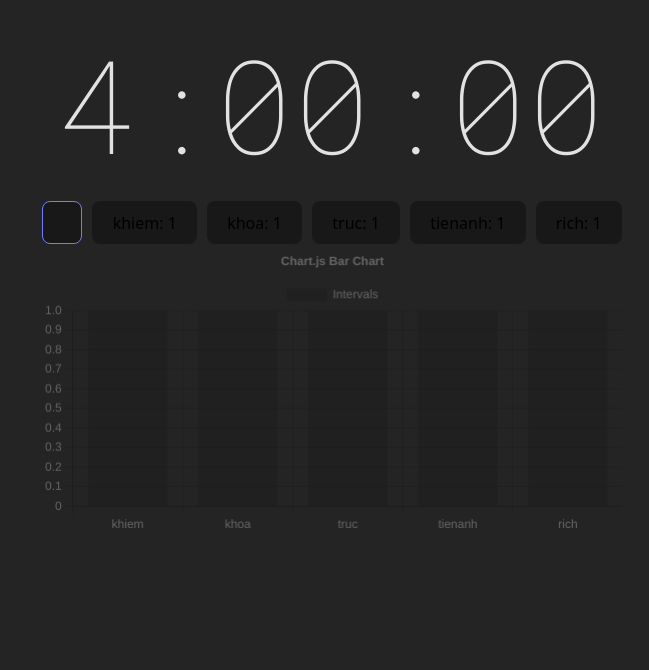
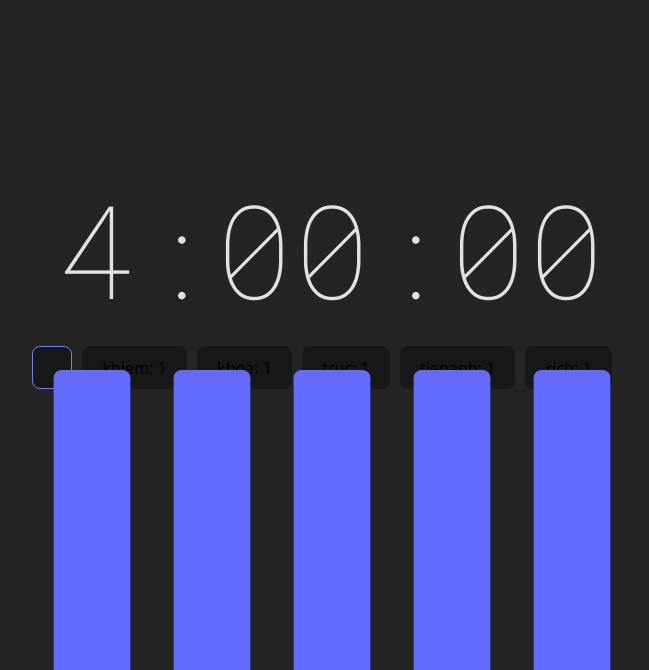
Before and after one commit to suka712/standup-timer, a React (Vite) app: page / in a window 1280 px wide. Shown: the part 130-800 px from the top of the page, without its empty margins (308-957 px from the left). Built offline with nearby package versions, Linux system fonts and the light colour scheme.

Commit message:
Refine bar view

```diff
--- a/src/App.tsx
+++ b/src/App.tsx
@@ -13,8 +13,8 @@ const App = () => {
   ]);
   return (
     <>
-      <Clock attendees={attendees} setAttendees={setAttendees}/>
-      <Chart attendees={attendees}/>
+      <Clock attendees={attendees} setAttendees={setAttendees} />
+      <Chart attendees={attendees} />
     </>
   );
 };
--- a/src/Components/Chart.tsx
+++ b/src/Components/Chart.tsx
@@ -16,26 +16,48 @@ const Chart = ({ attendees }: ChartProps) => {
       {
         label: 'Intervals',
         data: attendees.map((a) => a.interval),
-        fill: false,
-        borderColor: 'rgb(75, 192, 192)',
-        tension: 1,
+        backgroundColor: '#646cff',
+        borderRadius: 8,
+
+        barPercentage: 0.8,
       },
     ],
   };
 
   const options = {
-    responsive: true,
+    scales: {
+      x: { display: false },
+      y: { display: false },
+    },
     plugins: {
       legend: {
-        position: 'top' as const,
+        display: false, // hide the legend if not needed
       },
-      title: {
-        display: true,
-        text: 'Chart.js Bar Chart',
+      tooltip: {
+        backgroundColor: '#222',
+        titleColor: '#fff',
+        bodyColor: '#ddd',
+        borderColor: '#646cff',
+        borderWidth: 1,
       },
     },
+    maintainAspectRatio: true,
   };
-  return <Bar data={data} options={options} />;
+
+  return (
+    <div style={{ width: 600 }}>
+      <Bar
+        data={data}
+        options={options}
+        style={{
+          position: 'fixed',
+          bottom: 0,
+          left: '50%',
+          transform: 'translateX(-50%)',
+        }}
+      />
+    </div>
+  );
 };
 
 export default Chart;
--- a/src/Components/Clock.tsx
+++ b/src/Components/Clock.tsx
@@ -63,9 +63,9 @@ const Clock = ({ attendees, setAttendees }: ClockProps) => {
               setMilisecondsLeft(STARTING_MINUTE * 60 * 1000);
             }}
           ></button>
-          {[...attendees].map((a) => (
+          {attendees.map((a) => (
             <button
-              style={a.name === standingAttendee ? { border: '1px solid #747bff' } : {}}
+              style={a.name === standingAttendee ? { border: '1px solid #747bff'} : {}}
               key={a.name}
               onClick={() => {
                 intervalStart.play();
```
